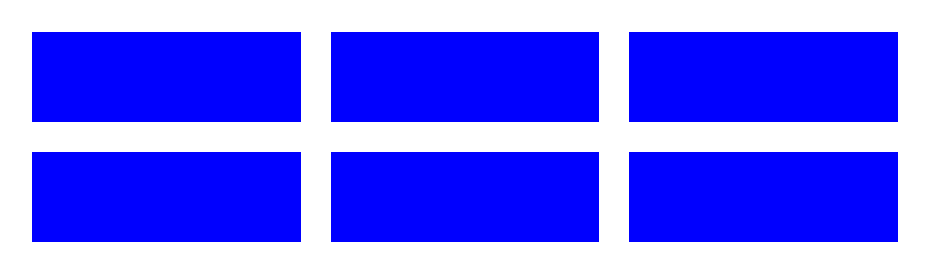
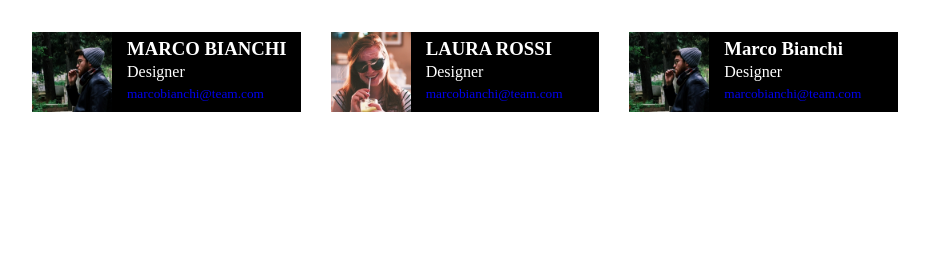
Before and after one commit to eugeniarossi/html-css-float-cards, a plain HTML site: page index.html in a window 1280 px wide. Shown: the part 146-426 px from the top of the page, without its empty margins (175-1104 px from the left). Drawn offline with Linux system fonts and the light colour scheme.

Commit message:
struttura card

```diff
--- a/css/style.css
+++ b/css/style.css
@@ -1,9 +1,15 @@
+/*---------------------------
+RESET
+---------------------------*/
 * {
     margin: 0;
     padding: 0;
     box-sizing: border-box;
 }
 
+/*---------------------------
+COMMON
+---------------------------*/
 .clearfix::after {
     content: '';
     display: block;
@@ -15,6 +21,9 @@
     margin: 30px auto 0px;
 }
 
+/*---------------------------
+TOP
+---------------------------*/
 main > .top {
     text-align: center;
     margin-bottom: 20px;
@@ -24,10 +33,32 @@ main > .top :first-child {
     margin-bottom: 40px;
 }
 
-.box {
-    background-color: blue;
-    height: 90px;
+/*---------------------------
+BOTTOM
+---------------------------*/
+div.card {
+    height: 80px;
     width: calc(100% / 3 - 30px);
     margin: 15px;
     float: left;
+    background-color: black;
+    color: white;
 }
+
+.card > img:only-of-type {
+    height: 100%;
+    float: left;
+    margin-right: 15px;
+}
+
+.card a:last-child {
+    text-decoration: none;
+}
+
+.data > div:nth-child(2) {
+    margin: 3px 0;
+}
+
+.card > .data {
+    padding: 6px 0;
+}
--- a/index.html
+++ b/index.html
@@ -8,31 +8,43 @@
     <link rel="stylesheet" href="css/style.css">
 </head>
 <body>
+    <!--INIZIO MAIN-->
     <main class="container">
+        <!--INIZIO TOP-->
         <div class="top">
             <h1>Meet Our Team</h1>
             <p>Lorem ipsum dolor sit amet, consectetur adipisicing elit. Cumque, aut? Repellat veritatis amet eligendi ipsa dolore fugiat quas reprehenderit, placeat blanditiis quasi laborum cum maxime sapiente eaque quisquam a unde?</p>
         </div>
+        <!--FINE TOP-->
+        <!--INIZIO BOTTOM-->
         <div class="bottom clearfix">
-            <div class="box">
-
+            <div class="card">
+                <img src="img/male1.png" alt="Marco Bianchi">
+                <div class="data">
+                    <h3>MARCO BIANCHI</h3>
+                    <div>Designer</div>
+                    <a href="mailto:marcobianchi@team.com"><small>marcobianchi@team.com</small></a>
+                </div>
             </div>
-            <div class="box">
-
+            <div class="card">
+                <img src="img/female1.png" alt="Laura Rossi">
+                <div class="data">
+                    <h3>LAURA ROSSI</h3>
+                    <div>Designer</div>
+                    <a href="mailto:marcobianchi@team.com"><small>marcobianchi@team.com</small></a>
+                </div>
             </div>
-            <div class="box">
-
-            </div>
-            <div class="box">
-
-            </div>
-            <div class="box">
-
-            </div>
-            <div class="box">
-
+            <div class="card">
+                <img src="img/male1.png" alt="Marco Bianchi">
+                <div class="data">
+                    <h3>Marco Bianchi</h3>
+                    <div>Designer</div>
+                    <a href="mailto:marcobianchi@team.com"><small>marcobianchi@team.com</small></a>
+                </div>
             </div>
         </div>
+        <!--FINE BOTTOM-->
     </main>
+    <!--FINE MAIN-->
 </body>
 </html>
```
Also changed, not shown: img/female1.png (added), img/female2.png (added), img/female3.png (added), img/male1.png (added), img/male2.png (added), img/male3.png (added).
